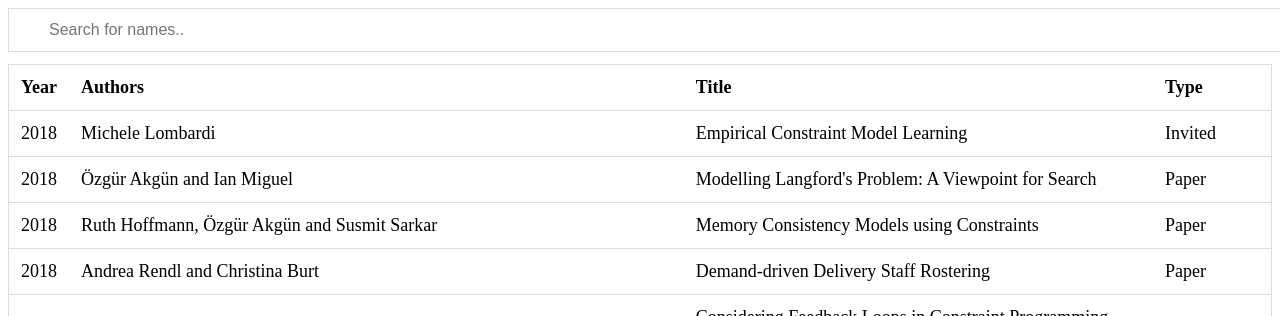
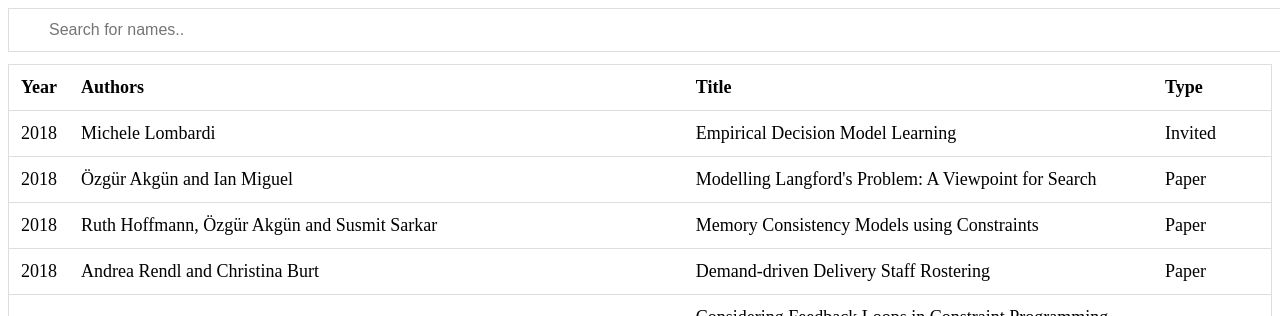
Before and after one commit to ModRef/ModRef.github.io, a Jekyll site: the page ModRefHistory.html, which Jekyll copies as it is, in a window 1280 px wide and 900 px high. Shown: the top 316 px of the window. Built offline with Jekyll 4.4.1, drawn with Linux system fonts in a browser that asks for light colours.

Commit message:
Update ModRefHistory.html

```diff
--- a/ModRefHistory.html
+++ b/ModRefHistory.html
@@ -78,7 +78,7 @@ function myFunction() {
 <tr>
 <td>2018</td>
 <td>Michele Lombardi</td>
-<td>Empirical Constraint Model Learning</td>
+<td>Empirical Decision Model Learning</td>
 <td>Invited</td>
 </tr>
 <tr>
```
